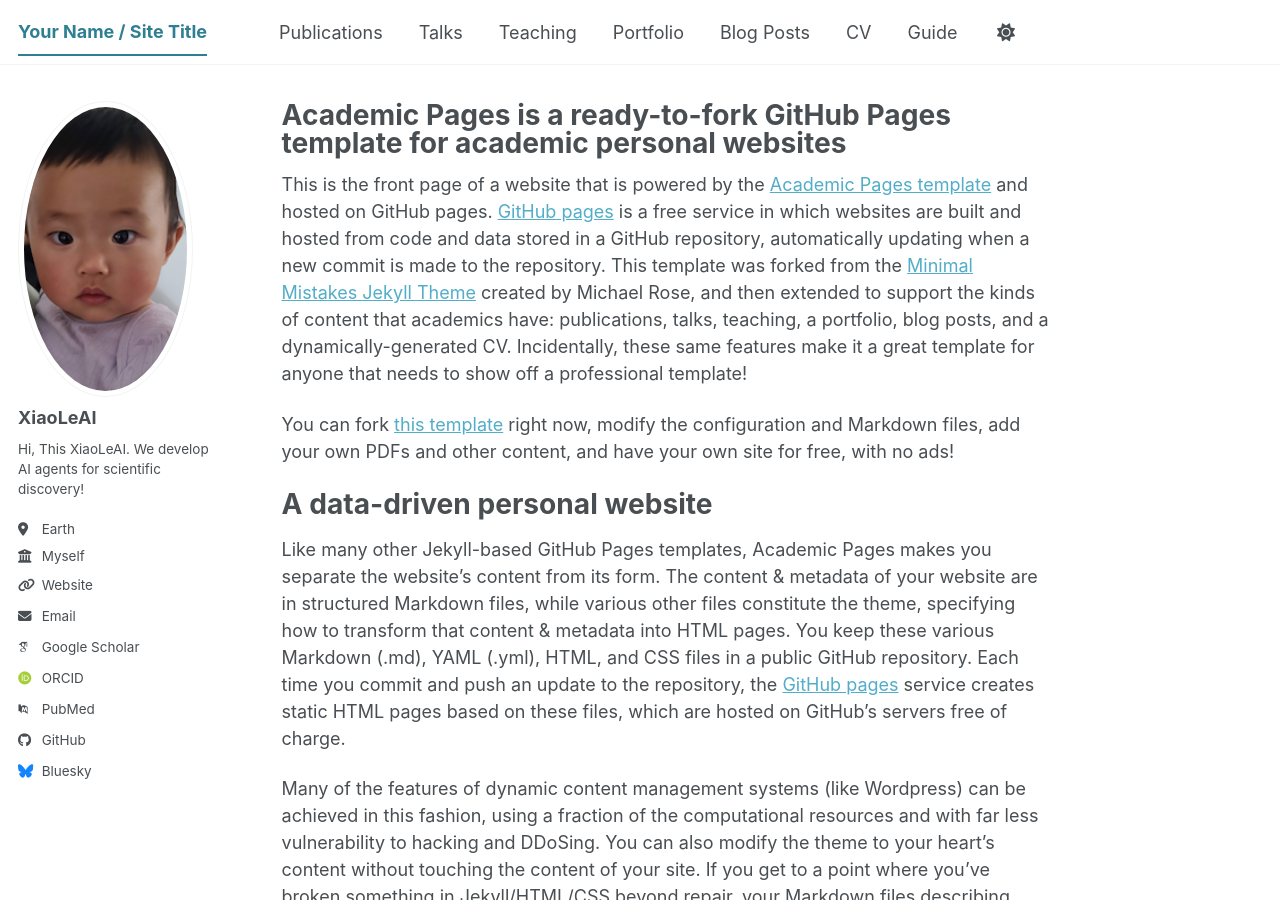
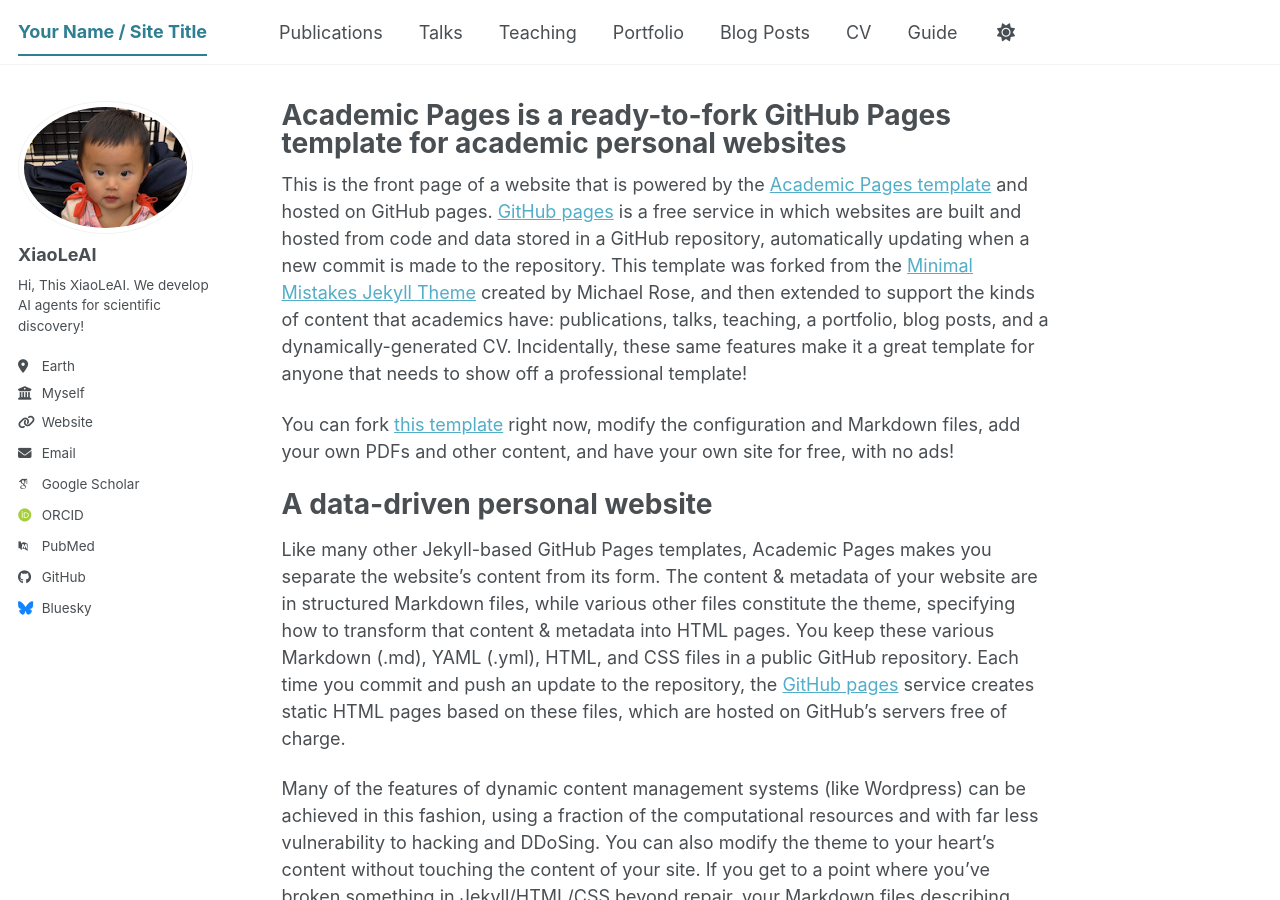
Before and after one commit to XiaoLeFancyAI/XiaoLeFancyAI.github.io, a Jekyll site: the page built from _pages/about.md, in a window 1280 px wide and 900 px high. Built offline with Jekyll 4.4.1, drawn with Linux system fonts in a browser that asks for light colours; some web fonts are replaced; a script bundle is joined from its source files by our own code; library files that are not in the unit come from our copies.

Commit message:
Update avatar filename in configuration

```diff
--- a/_config.yml
+++ b/_config.yml
@@ -23,7 +23,7 @@
 #               Additional customization can be done by editing /_includes/author-profile.html
 author:
   # Biographic information
-  avatar           : "ping1.PNG"
+  avatar           : "Ping2.png"
   name             : "XiaoLeAI"
   pronouns         : # example: "she/her"
   bio              : "Hi, This XiaoLeAI. We develop AI agents for scientific discovery!"
```
